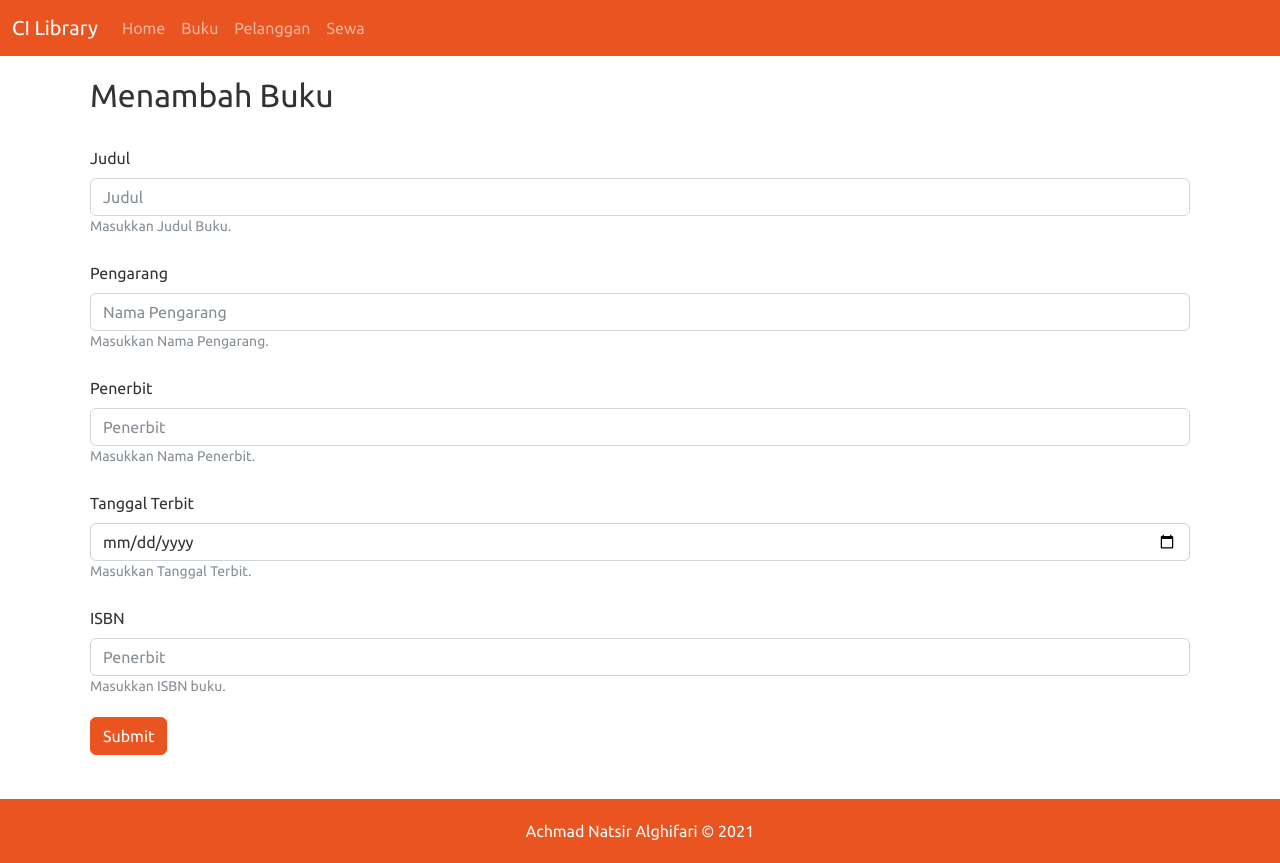
After one commit to misterquinze/GDP_CI-Library, a CodeIgniter app: page /buku/buku/add in a window 1280 px wide. The commit adds this page. Run offline with CodeIgniter, Linux system fonts and the light colour scheme; some libraries are stand-ins or nearby versions.

Commit message:
adding add buku functionality

```diff
--- a/application/controllers/buku.php
+++ b/application/controllers/buku.php
@@ -78,4 +78,34 @@ class Buku extends CI_Controller {
 
 		redirect('buku/index');
 	}
+
+	public function add(){
+
+		$this->load->library('form_validation');
+
+		//Menentukan Rules dari Form Validation untuk setiap elemen form sesuai kebutuhan
+		$this->form_validation->set_rules('judul', 'Judul Buku', 'required');
+		$this->form_validation->set_rules('pengarang', 'Nama Pengarang', 'required');
+		$this->form_validation->set_rules('penerbit', 'Nama Penerbit', 'required');
+		$this->form_validation->set_rules('tglTerbit', 'Tanggal Terbit', 'required');
+
+        if ($this->form_validation->run() === FALSE){
+            $data['title'] = 'Menambah Buku';
+
+            $this->load->view('templates/header');
+            $this->load->view('buku/add');
+            $this->load->view('templates/footer');
+        }
+        else {
+			//Simpan data baru
+			$result = $this->buku_model->addBuku();
+			$this->session->set_flashdata(
+				($result->status==200) ? 'success' : 'error',
+				"<strong>Respond Status : </strong> $result->status<br />
+				<strong>Respond Error : </strong> $result->error<br />
+				<strong>Message : </strong> $result->message<br />"
+			);
+			redirect(($result->status==200) ? "buku/index" : "buku/add");	//Jika Sukses kembali ke Index Buku, jika Tidak kembali ke Form
+        }
+	}
 }
--- a/application/models/buku_model.php
+++ b/application/models/buku_model.php
@@ -107,4 +107,38 @@ class Buku_Model extends CI_Model {
 
     }
 
+    public function addBuku(){
+        $data = array(
+            'judul' => $this->input->post('judul', true),
+            'pengarang' => $this->input->post('pengarang', true),
+            'penerbit' => $this->input->post('penerbit', true),
+            'tglterbit' => $this->input->post('tglTerbit', true),
+            'isbn' => $this->input->post('isbn', true),
+            'userid' => $this->input->post('userId', true)
+        );
+
+        $svcAdd = curl_init();
+
+        curl_setopt_array($svcAdd, array(
+            CURLOPT_URL => $this->svcUrl,
+            CURLOPT_RETURNTRANSFER => true,
+            CURLOPT_FOLLOWLOCATION => true,
+            CURLOPT_HTTP_VERSION => CURL_HTTP_VERSION_1_1,
+            CURLOPT_CUSTOMREQUEST => 'POST',
+            CURLOPT_POSTFIELDS => json_encode($data),
+            CURLOPT_HTTPHEADER => array('Content-Type: application/json')
+        ));
+
+        $response = json_decode(curl_exec($svcAdd));
+
+        curl_close($svcAdd);
+
+        // var_dump($response);
+        if (!is_null($response))
+            return $response;
+        else
+            show_404();
+
+    }
+
 }
--- /dev/null
+++ b/application/views/buku/add.php
@@ -0,0 +1,33 @@
+<?=form_open("buku/add");?>
+  <fieldset>
+    <legend class="h2">Menambah Buku</legend>
+
+    <div class="form-group">
+        <label for="txtJudul" class="form-label mt-4">Judul</label>
+        <input type="text" class="form-control" name="judul" id="txtJudul" aria-describedby="judulHelp" placeholder="Judul" >
+        <small id="judulHelp" class="form-text text-muted">Masukkan Judul Buku.</small>
+    </div>
+    <div class="form-group">
+        <label for="txtPengarang" class="form-label mt-4">Pengarang</label>
+        <input type="text" class="form-control" name="pengarang" id="txtPengarang" aria-describedby="pengarangHelp" placeholder="Nama Pengarang" >
+        <small id="pengarangHelp" class="form-text text-muted">Masukkan Nama Pengarang.</small>
+    </div>
+    <div class="form-group">
+        <label for="txtPenerbit" class="form-label mt-4">Penerbit</label>
+        <input type="text" class="form-control" name="penerbit" id="txtPenerbit" aria-describedby="penerbitHelp" placeholder="Penerbit" >
+        <small id="penerbitHelp" class="form-text text-muted">Masukkan Nama Penerbit.</small>
+    </div>
+    <div class="form-group">
+        <label for="dateTglTerbit" class="form-label mt-4">Tanggal Terbit</label>
+        <input type="date" class="form-control" name="tglTerbit" id="dateTglTerbit" aria-describedby="tglTerbitHelp" placeholder="Tanggal Terbit" >
+        <small id="tglTerbitHelp" class="form-text text-muted">Masukkan Tanggal Terbit.</small>
+    </div>
+    <div class="form-group">
+        <label for="txtIsbn" class="form-label mt-4">ISBN</label>
+        <input type="text" class="form-control" name="isbn" id="txtIsbn" aria-describedby="isbnHelp" placeholder="Penerbit" >
+		<small id="tglTerbitHelp" class="form-text text-muted">Masukkan ISBN buku.</small>
+    </div>
+
+    <button style="margin-top: 20px;" type="submit" class="btn btn-primary">Submit</button>
+  </fieldset>
+  <?=form_close();?>
--- a/application/views/buku/index.php
+++ b/application/views/buku/index.php
@@ -1,5 +1,5 @@
 	<div class="h2"  style="margin-bottom: 10px;"><?= $title; ?></div>
-
+	<a style="margin-bottom: 10px;" href="<?=site_url("/buku/add")?>" class="btn btn-success btn-block">Add Buku</a>
 		<?php foreach($buku as $item) : ?>
 		<div class="card bg-light mb-3" style="max-width: 30rem;">
 			<div class="card-header h4 d-flex justify-content-between">
```
